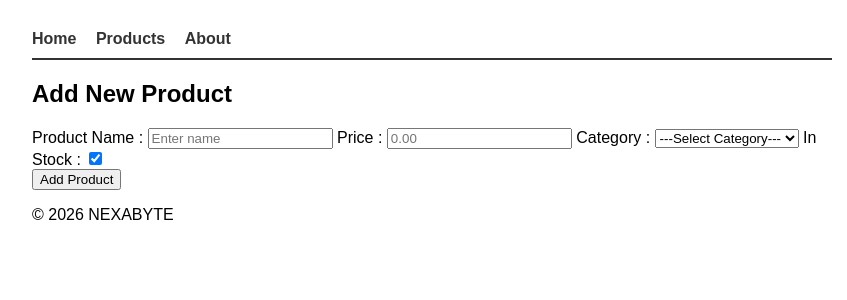
After one commit to Shone-Davis/python-journey, a Flask app: page /add-product in a window 1280 px wide. The commit adds this page. Shown: the top 300 px of the page, without its empty margins (208-1055 px from the left). Run offline with Flask 3, Linux system fonts and the light colour scheme.

Commit message:
Add forms, search and delete to Nexabyte store
Add product form with validation, search by name, delete with confirmation.

```diff
--- a/techshop_web/app.py
+++ b/techshop_web/app.py
@@ -1,5 +1,6 @@
-from flask import Flask, render_template, jsonify
-
+import json
+import os
+from flask import Flask, render_template, request, redirect, url_for, jsonify
 app = Flask(__name__)
 
 products = [
@@ -42,5 +43,57 @@ def api_products():
     return jsonify(products)
 
 
+@app.route("/add-product", methods=["GET", "POST"])
+def add_product():
+    error = None
+    if request.method == "POST":
+        name = request.form.get("name", "").strip()
+        price = request.form.get("price", "").strip()
+        category = request.form.get("category", "").strip()
+        if not name:
+            error = "Product name is needed!"
+        elif not price:
+            error = "Price is required"
+        elif not category:
+            error = "Please select a category!"
+        else:
+            try:
+                price = float(price)
+                if price <= 0:
+                    error = "Price must be positive"
+                else:
+                    in_stock = "in_stock" in request.form
+                    new_id = max([p["id"] for p in products], default=0)+1
+                    products.append({
+                        "id": new_id,
+                        "name": name,
+                        "price": price,
+                        "category": category,
+                        "in_stock": in_stock
+                    })
+                    save_products()
+                    return redirect(url_for("all_products"))
+            except ValueError:
+                error = "Price must be a number!"
+    return render_template("add_product.html", error=error)
+
+
+@app.route("/search")
+def search():
+    query = request.args.get("q", "").strip().lower()
+    results = [p for p in products if query in p["name"].lower()]
+    return render_template("search.html", results=results, query=query)
+
+
+@app.route("/delete/<int:product_id>", methods=["POST"])
+def delete_product(product_id):
+    result = next((p for p in products if p["id"] == product_id), None)
+    if result:
+        products.remove(result)
+
+    save_products()
+    return redirect(url_for("all_products"))
+
+
 if __name__ == "__main__":
     app.run(debug=True)
--- /dev/null
+++ b/techshop_web/templates/add_product.html
@@ -0,0 +1,29 @@
+{% extends "base.html" %}
+{% block content %}
+
+<h2>Add New Product</h2>
+{% if error %}
+<p style="color : red;">{{error}}</p>
+{% endif %}
+<form action="/add-product" method="POST">
+
+    <label>Product Name : </label>
+    <input type="text" name="name" placeholder="Enter name">
+
+    <label>Price : </label>
+    <input type="number" name="price" step="0.01" min="0.99" placeholder="0.00">
+
+    <label>Category : </label>
+    <select name="category">
+        <option value="">---Select Category---</option>
+        <option value="Electronics">Electronics</option>
+        <option value="Accessories">Accessories</option>
+        <option value="Audio">Audio</option>
+    </select>
+    <label>In Stock : </label>
+    <input type="checkbox" name="in_stock" checked>
+    <br>
+    <button type="submit">Add Product</button>
+
+</form>
+{% endblock %}
```
Also changed, not shown: techshop_web/templates/products.html (+10 -0 lines), techshop_web/templates/search.html (added, +38 -0 lines).
